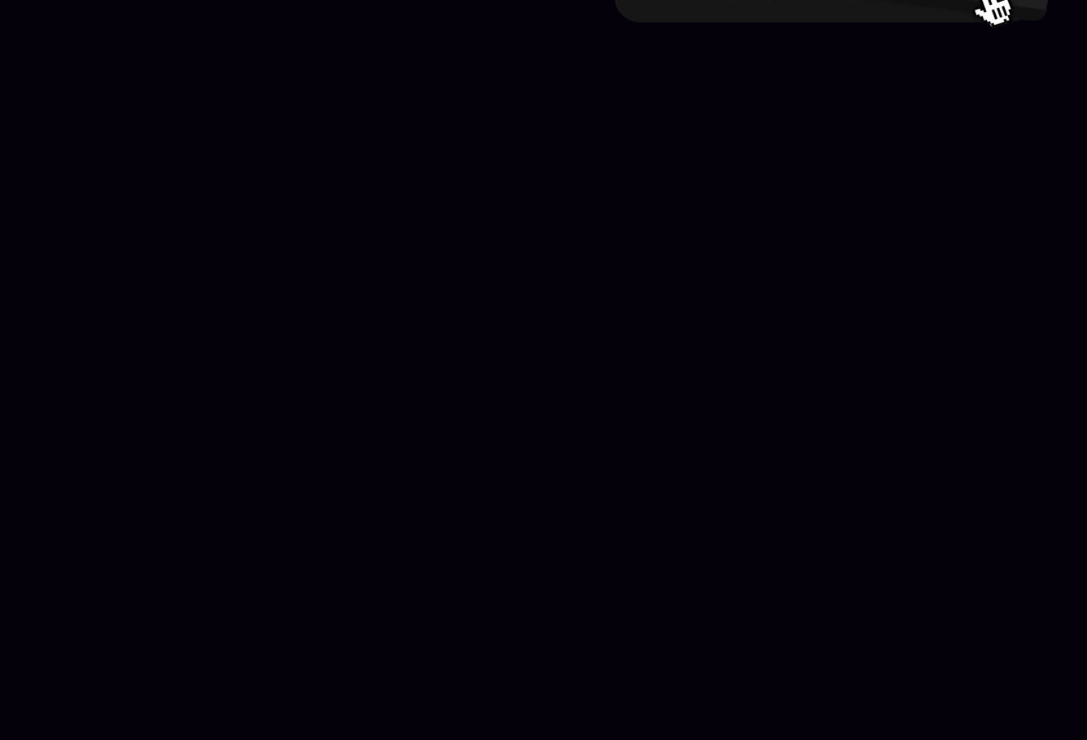
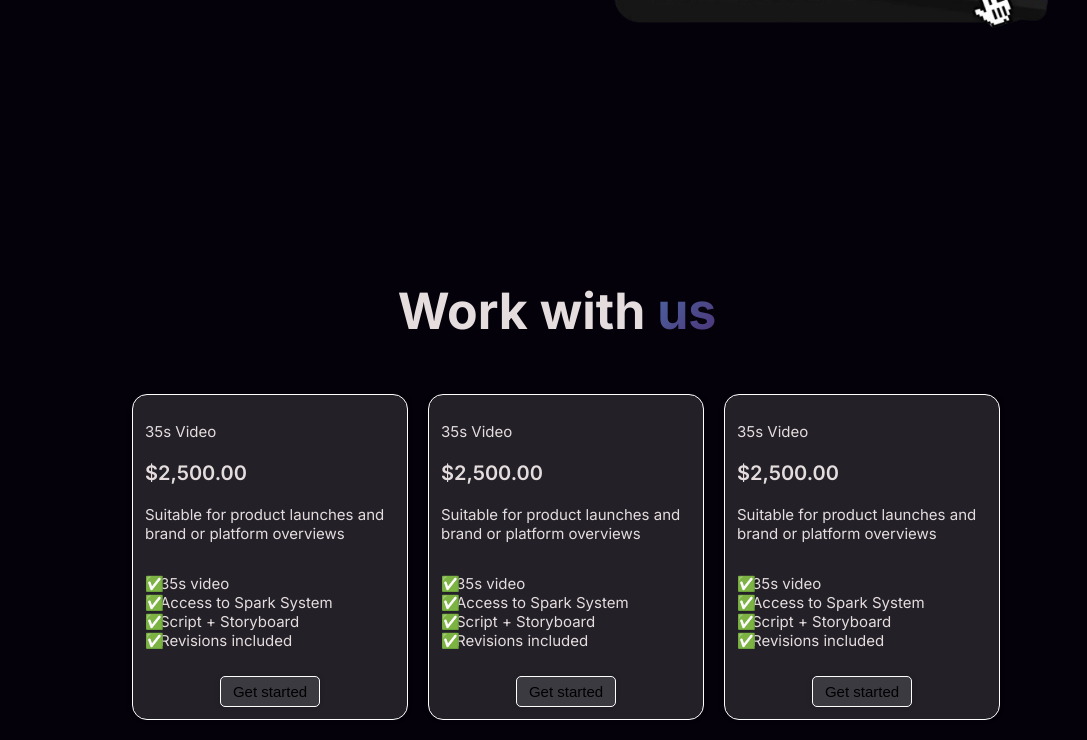
Before and after one commit to Aby-ss/Josh-s-Webapp, a plain HTML site: page Website/index.html in a window 1280 px wide. Shown: the part 2461-3201 px from the top of the page, without its empty margins (168-1255 px from the left). Before the commit the page ends 2812 px from the top, so only its background shows below. Drawn offline with Linux system fonts and the light colour scheme.

Commit message:
Added Work with Us section ✅

```diff
--- a/Website/index.html
+++ b/Website/index.html
@@ -152,9 +152,47 @@
 
     <img src="getstarted-icon.png" style="width: 450px; height: 350px; transform: translate(80%, -90%);">
 
+    <h1 style="width: 450px; margin-left: 500px; font-size: 50px; margin-top: -70px;">Work with <span style="background: linear-gradient(to bottom right, #4e68a4, #4a3276); -webkit-background-clip: text; color: transparent;">us</span></h1>
 
+    <div class="pricing-container">
+      <div class="price-box">
+        <p class="video-length">35s Video</p>
+        <p class="price">$2,500.00</p>
+        <p class="description">Suitable for product launches and brand or platform overviews</p>
+        <ul>
+          <li>35s video</li>
+          <li>Access to Spark System</li>
+          <li>Script + Storyboard</li>
+          <li>Revisions included</li>
+        </ul>
+        <button class="get-started-btn">Get started</button>
+      </div>
 
+      <div class="price-box">
+        <p class="video-length">35s Video</p>
+        <p class="price">$2,500.00</p>
+        <p class="description">Suitable for product launches and brand or platform overviews</p>
+        <ul>
+          <li>35s video</li>
+          <li>Access to Spark System</li>
+          <li>Script + Storyboard</li>
+          <li>Revisions included</li>
+        </ul>
+        <button class="get-started-btn">Get started</button>
+      </div>
 
-
+      <div class="price-box">
+        <p class="video-length">35s Video</p>
+        <p class="price">$2,500.00</p>
+        <p class="description">Suitable for product launches and brand or platform overviews</p>
+        <ul>
+          <li>35s video</li>
+          <li>Access to Spark System</li>
+          <li>Script + Storyboard</li>
+          <li>Revisions included</li>
+        </ul>
+        <button class="get-started-btn">Get started</button>
+      </div>
+    </div>
 </body>
 </html>
--- a/Website/style.css
+++ b/Website/style.css
@@ -335,3 +335,76 @@ ul {
   margin: 0; /* Removes default margins */
   margin-top: 10px;
 }
+
+.pricing-container {
+  display: flex;
+  padding: 20px; /* Adds some padding around the containers */
+  margin-left: 280px;
+}
+
+.price-box {
+  width: 250px; /* Increased size */
+  background-color: rgba(174, 174, 174, 0.186);
+  border: solid 0.5px white;
+  padding: 12px;
+  border-radius: 15px;
+  box-shadow: 0px 0px 5px rgba(0,0,0,0.2);
+  display: flex;
+  flex-direction: column;
+  align-items: flex-start;
+  margin-right: 20px; /* Manual spacing between boxes */
+}
+
+/* Adjust the last box to have no margin on the right */
+.price-box:last-child {
+  margin-right: 0;
+}
+
+.video-length, .description {
+  font-size: 15px; /* Increased font size by approximately 15% */
+  text-align: left; /* Aligns text to the left */
+  width: 100%; /* Ensures text spans the full width of the box */
+}
+
+.price {
+  font-size: 20px; /* Adjusted font size */
+  font-weight: 600;
+  margin: 5px 0;
+  text-align: left; /* Aligns text to the left */
+}
+
+.price-box ul {
+  list-style: none;
+  padding: 0;
+  text-align: left; /* Ensures list items are aligned to the left */
+  width: 100%; /* Ensures list spans the full width of the box */
+}
+
+.price-box ul li {
+  font-size: 15px; /* Increased font size */
+  position: relative;
+  padding-left: 15px;
+}
+
+.price-box ul li:before {
+  content: "✅";
+  position: absolute;
+  left: 0;
+  margin-right: -5px;
+}
+
+.get-started-btn {
+  background-color: rgba(174, 174, 174, 0.186);
+  border: solid 0.5px white;
+  padding: 6px 12px; /* Adjusted padding for a larger button */
+  font-size: 15px; /* Adjusted font size */
+  border-radius: 5px;
+  cursor: pointer;
+  margin-top: 10px;
+  box-shadow: 0px 0px 5px rgba(0,0,0,0.2);
+  align-self: center; /* Ensures the button is centered within the box */
+}
+
+.get-started-btn:hover {
+  background-color: rgba(174, 174, 174, 0.3);
+}
```
